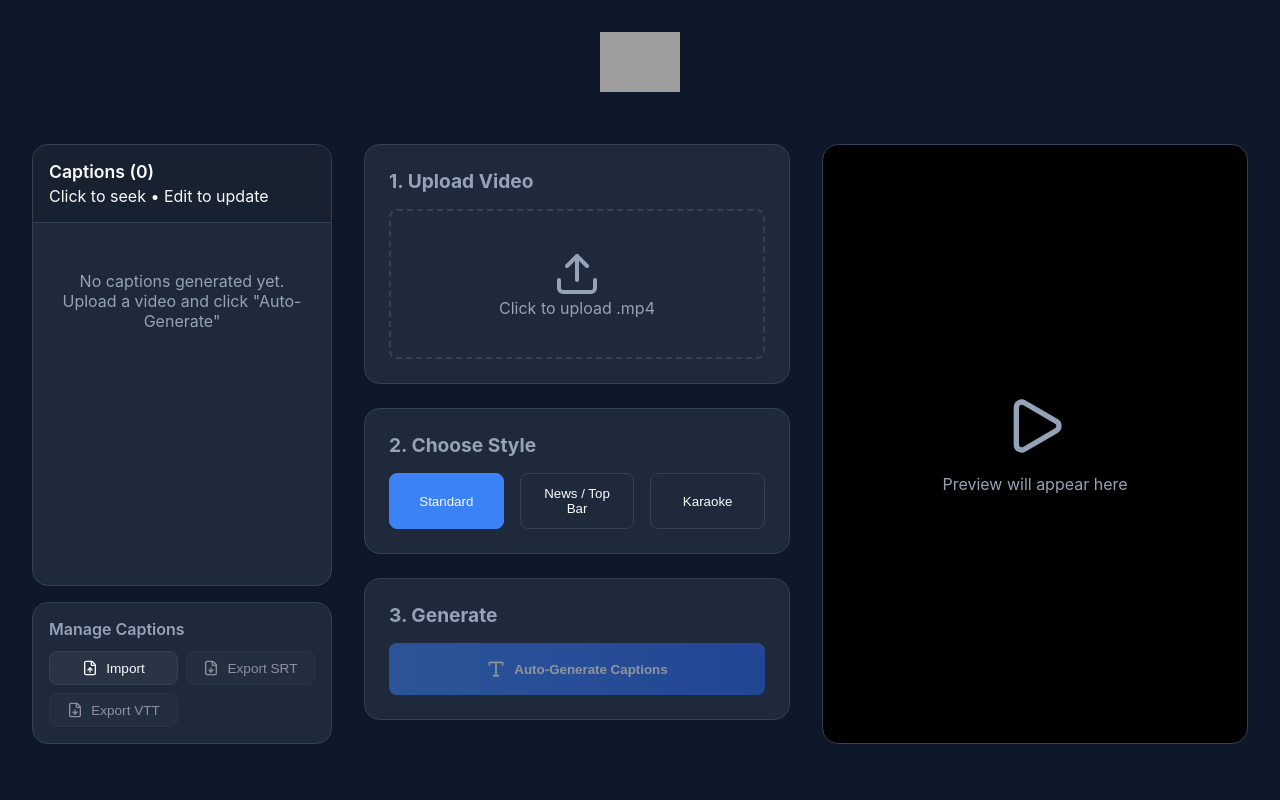
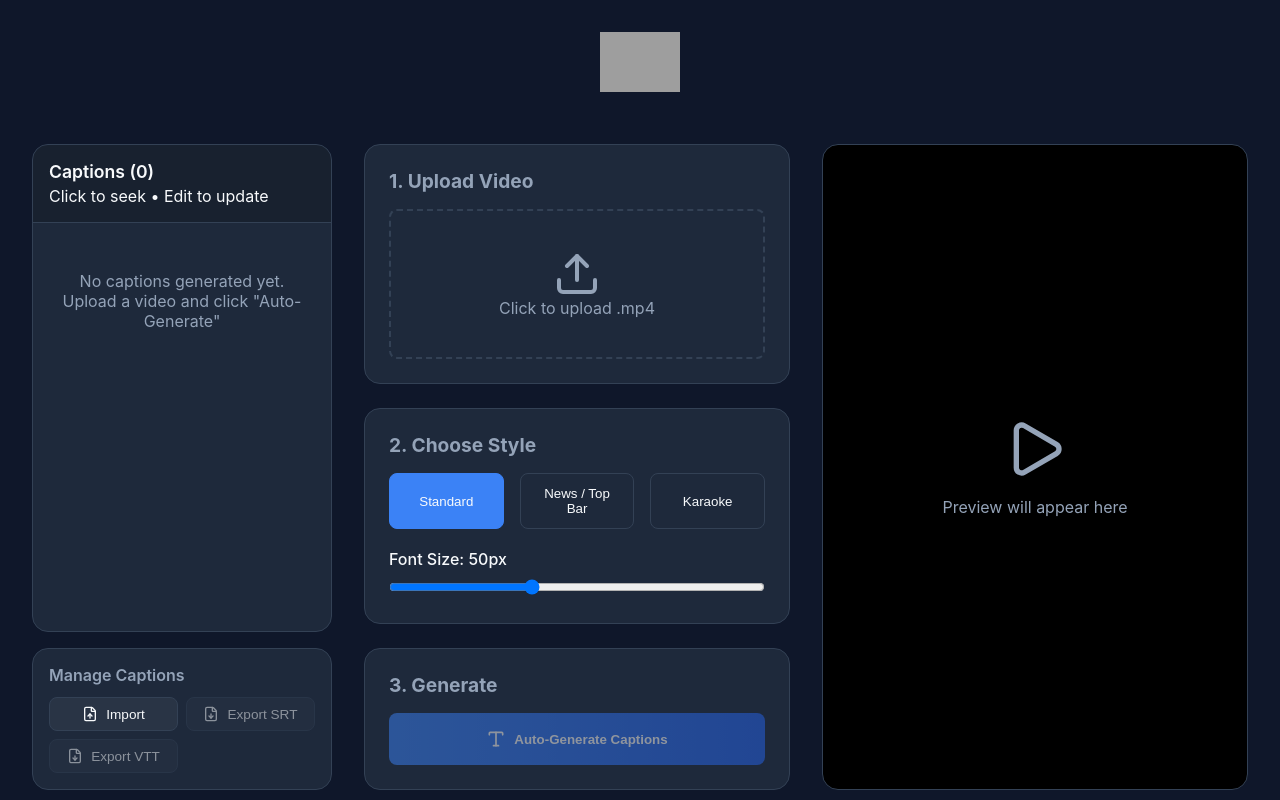
Before and after one commit to kripanshu-singh/simora-frontend, a Next.js app: page / in a window 1280 px wide. Built offline with nearby package versions, Linux system fonts and the light colour scheme; grey boxes are pictures that could not be loaded.

Commit message:
feat: add dynamic font size control for captions with a new slider in the style selector.

```diff
--- a/app/page.tsx
+++ b/app/page.tsx
@@ -19,6 +19,8 @@ export default function Home() {
     loadingStatus,
     stylePreset,
     setStylePreset,
+    fontSize,
+    setFontSize,
     durationInFrames,
     compositionWidth,
     compositionHeight,
@@ -84,6 +86,8 @@ export default function Home() {
           <StyleSelector
             stylePreset={stylePreset}
             setStylePreset={setStylePreset}
+            fontSize={fontSize}
+            setFontSize={setFontSize}
           />
 
           <GenerateControls
--- a/components/StyleSelector.tsx
+++ b/components/StyleSelector.tsx
@@ -3,9 +3,11 @@ import React from 'react';
 interface StyleSelectorProps {
     stylePreset: 'bottom-centered' | 'top-bar' | 'karaoke';
     setStylePreset: (style: 'bottom-centered' | 'top-bar' | 'karaoke') => void;
+    fontSize: number;
+    setFontSize: (size: number) => void;
 }
 
-export const StyleSelector: React.FC<StyleSelectorProps> = ({ stylePreset, setStylePreset }) => {
+export const StyleSelector: React.FC<StyleSelectorProps> = ({ stylePreset, setStylePreset, fontSize, setFontSize }) => {
     return (
         <div className="card style-section">
             <h2>2. Choose Style</h2>
@@ -29,6 +31,20 @@ export const StyleSelector: React.FC<StyleSelectorProps> = ({ stylePreset, setSt
                     Karaoke
                 </button>
             </div>
+
+            <div className="font-size-control" style={{ marginTop: '20px' }}>
+                <label style={{ display: 'block', marginBottom: '10px', fontWeight: 500 }}>
+                    Font Size: {fontSize}px
+                </label>
+                <input
+                    type="range"
+                    min="20"
+                    max="100"
+                    value={fontSize}
+                    onChange={(e) => setFontSize(Number(e.target.value))}
+                    style={{ width: '100%', cursor: 'pointer' }}
+                />
+            </div>
         </div>
     );
 };
--- a/hooks/useVideoEditor.ts
+++ b/hooks/useVideoEditor.ts
@@ -15,6 +15,7 @@ export const useVideoEditor = () => {
     const [durationInFrames, setDurationInFrames] = useState<number>(30 * 60); // Default to 60s
     const [compositionWidth, setCompositionWidth] = useState<number>(1080);
     const [compositionHeight, setCompositionHeight] = useState<number>(1920);
+    const [fontSize, setFontSize] = useState<number>(50);
     const [currentTime, setCurrentTime] = useState<number>(0);
 
     const fileInputRef = useRef<HTMLInputElement>(null);
@@ -153,7 +154,8 @@ export const useVideoEditor = () => {
         videoUrl,
         captions,
         stylePreset,
-    }), [videoUrl, captions, stylePreset]);
+        fontSize,
+    }), [videoUrl, captions, stylePreset, fontSize]);
 
     return {
         videoUrl,
@@ -164,6 +166,8 @@ export const useVideoEditor = () => {
         loadingStatus,
         stylePreset,
         setStylePreset,
+        fontSize,
+        setFontSize,
         durationInFrames,
         compositionWidth,
         compositionHeight,
--- a/remotion/Captions.tsx
+++ b/remotion/Captions.tsx
@@ -6,9 +6,10 @@ type CaptionsProps = {
     captions: Caption[];
     fps: number;
     stylePreset: 'bottom-centered' | 'top-bar' | 'karaoke';
+    fontSize: number;
 };
 
-export const Captions: React.FC<CaptionsProps> = ({ captions, fps, stylePreset }) => {
+export const Captions: React.FC<CaptionsProps> = ({ captions, fps, stylePreset, fontSize }) => {
     const frame = useCurrentFrame();
     const currentTime = frame / fps;
 
@@ -34,7 +35,7 @@ export const Captions: React.FC<CaptionsProps> = ({ captions, fps, stylePreset }
         case 'bottom-centered':
             presetStyle = {
                 bottom: '10%',
-                fontSize: '50px',
+                fontSize: `${fontSize}px`,
                 color: 'white',
                 textShadow: '2px 2px 4px rgba(0,0,0,0.8)',
                 fontWeight: 'bold',
@@ -45,7 +46,7 @@ export const Captions: React.FC<CaptionsProps> = ({ captions, fps, stylePreset }
                 top: 0,
                 backgroundColor: 'rgba(0,0,0,0.7)',
                 color: '#fbbf24', // Amber-400
-                fontSize: '40px',
+                fontSize: `${fontSize}px`,
                 padding: '30px',
                 fontWeight: '600',
             };
@@ -53,7 +54,7 @@ export const Captions: React.FC<CaptionsProps> = ({ captions, fps, stylePreset }
         case 'karaoke':
             presetStyle = {
                 bottom: '15%',
-                fontSize: '60px',
+                fontSize: `${fontSize + 10}px`, // Karaoke usually bigger
                 color: '#a855f7', // Purple-500
                 fontWeight: '900',
                 WebkitTextStroke: '2px white',
@@ -63,7 +64,7 @@ export const Captions: React.FC<CaptionsProps> = ({ captions, fps, stylePreset }
         default:
             presetStyle = {
                 bottom: '10%',
-                fontSize: '50px',
+                fontSize: `${fontSize}px`,
                 color: 'white',
             };
     }
--- a/remotion/Composition.tsx
+++ b/remotion/Composition.tsx
@@ -11,9 +11,10 @@ export type MyCompositionProps = {
     videoUrl: string;
     captions: Caption[];
     stylePreset: 'bottom-centered' | 'top-bar' | 'karaoke';
+    fontSize: number;
 };
 
-export const MyComposition: React.FC<MyCompositionProps> = ({ videoUrl, captions, stylePreset }) => {
+export const MyComposition: React.FC<MyCompositionProps> = ({ videoUrl, captions, stylePreset, fontSize }) => {
     const { fps } = useVideoConfig();
 
     if (!videoUrl) {
@@ -27,7 +28,7 @@ export const MyComposition: React.FC<MyCompositionProps> = ({ videoUrl, captions
     return (
         <AbsoluteFill>
             <Video src={videoUrl} />
-            <Captions captions={captions} fps={fps} stylePreset={stylePreset} />
+            <Captions captions={captions} fps={fps} stylePreset={stylePreset} fontSize={fontSize} />
         </AbsoluteFill>
     );
 };
```
